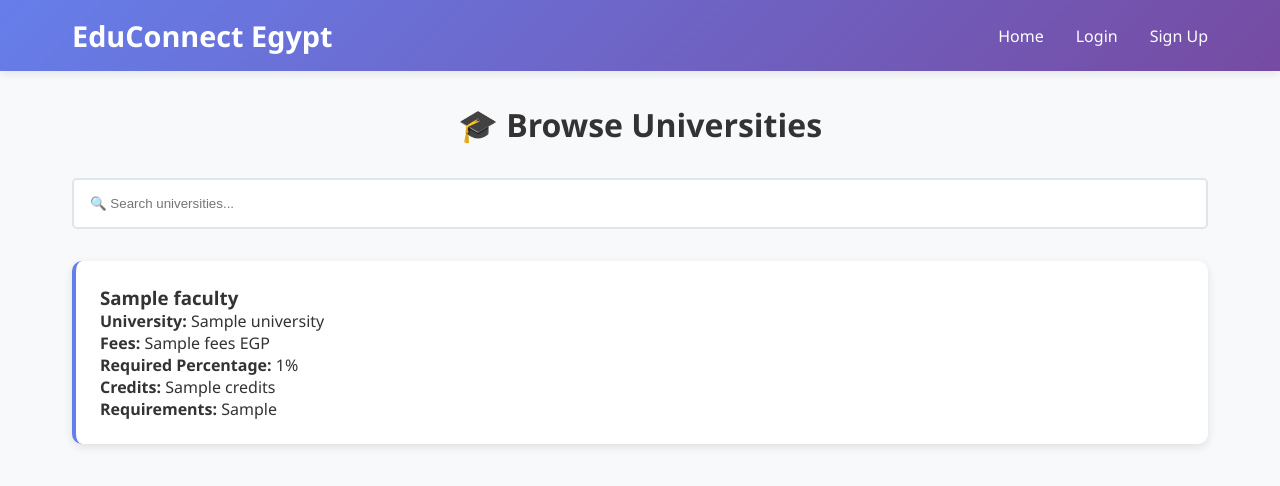
After one commit to Mooor-204/eduConnect-django, a Django app: template templates/universities/list.html in a window 1280 px wide. The commit adds this page. Shown: the top 486 px of the page. Run offline with Django 3.2, Linux system fonts and the light colour scheme; the template is opened without the code that fills it: most values are stand-ins (such as "Sample title", 1, 10 or a date in 2020).

Commit message:
Finish universities system
- Universities page now shows all faculties
- Admins can add/edit universities through dashboard
- Browse Universities button works on homepage

```diff
--- a/templates/homepage/index.html
+++ b/templates/homepage/index.html
@@ -168,7 +168,7 @@
             {% if not user.is_authenticated %}
                 <a href="{% url 'signup' %}" class="cta-button">Get Started Today</a>
             {% else %}
-                <a href="/universities/" class="cta-button">Browse Universities</a>
+                <a href="{% url 'universities_list' %}" class="cta-button">Browse Universities</a>
             {% endif %}
         </div>
     </section>
@@ -176,12 +176,12 @@
     <section class="features">
         <h2 style="text-align: center; margin-bottom: 2rem;">Why Choose EduConnect?</h2>
         <div class="features-grid">
-            <div class="feature-card">
+            <div class="feature-card" onclick="location.href='{% url 'universities_list' %}';" style="cursor: pointer;">
                 <div class="feature-icon">🎓</div>
                 <h3>University Database</h3>
                 <p>Access comprehensive information about Egyptian universities and their faculties.</p>
             </div>
-                <div class="feature-card" onclick="location.href='{% url 'calculation:calculator_home' %}';" style="cursor: pointer;">
+            <div class="feature-card" onclick="location.href='{% url 'calculation:calculator_home' %}';" style="cursor: pointer;">
                 <div class="feature-icon">📊</div>
                 <h3>Eligibility Calculator</h3>
                 <p>Check which faculties you qualify for based on your high school percentage.</p>
--- /dev/null
+++ b/templates/universities/list.html
@@ -0,0 +1,144 @@
+<!DOCTYPE html>
+<html lang="en">
+<head>
+    <meta charset="UTF-8">
+    <meta name="viewport" content="width=device-width, initial-scale=1.0">
+    <title>Universities - EduConnect Egypt</title>
+    <style>
+        * {
+            margin: 0;
+            padding: 0;
+            box-sizing: border-box;
+        }
+        body {
+            font-family: 'Segoe UI', Tahoma, Geneva, Verdana, sans-serif;
+            background-color: #f8f9fa;
+            color: #333;
+        }
+        header {
+            background: linear-gradient(135deg, #667eea 0%, #764ba2 100%);
+            color: white;
+            padding: 1rem 0;
+            box-shadow: 0 2px 10px rgba(0,0,0,0.1);
+        }
+        .navbar {
+            max-width: 1200px;
+            margin: 0 auto;
+            display: flex;
+            justify-content: space-between;
+            align-items: center;
+            padding: 0 2rem;
+        }
+        .logo {
+            font-size: 1.8rem;
+            font-weight: bold;
+        }
+        .nav-links {
+            display: flex;
+            gap: 2rem;
+            list-style: none;
+        }
+        .nav-links a {
+            color: white;
+            text-decoration: none;
+            font-weight: 500;
+            transition: opacity 0.3s;
+        }
+        .nav-links a:hover {
+            opacity: 0.8;
+        }
+        .universities-container {
+            max-width: 1200px;
+            margin: 2rem auto;
+            padding: 0 2rem;
+        }
+        .faculty-card {
+            background: white;
+            padding: 1.5rem;
+            border-radius: 10px;
+            box-shadow: 0 3px 10px rgba(0,0,0,0.1);
+            margin-bottom: 1rem;
+            border-left: 4px solid #667eea;
+        }
+        .search-box {
+            margin-bottom: 2rem;
+            padding: 1rem;
+            width: 100%;
+            border: 2px solid #e1e5e9;
+            border-radius: 5px;
+        }
+        .uni-header {
+            text-align: center;
+            margin-bottom: 2rem;
+            color: #333;
+        }
+        .no-data {
+            text-align: center;
+            padding: 3rem;
+            color: #666;
+        }
+    </style>
+</head>
+<body>
+    <header>
+        <nav class="navbar">
+            <div class="logo">EduConnect Egypt</div>
+            <ul class="nav-links">
+                <li><a href="{% url 'home' %}">Home</a></li>
+                {% if user.is_authenticated %}
+                    <li><a href="#">Welcome, {{ user.username }}!</a></li>
+                    {% if user.is_staff or user.is_superuser %}
+                        <li><a href="{% url 'admin_dashboard' %}">Admin Panel</a></li>
+                    {% endif %}
+                    <li><a href="{% url 'logout' %}">Logout</a></li>
+                {% else %}
+                    <li><a href="{% url 'login' %}">Login</a></li>
+                    <li><a href="{% url 'signup' %}">Sign Up</a></li>
+                {% endif %}
+            </ul>
+        </nav>
+    </header>
+
+    <div class="universities-container">
+        <h1 class="uni-header">🎓 Browse Universities</h1>
+
+        <input type="text" class="search-box" placeholder="🔍 Search universities..." id="searchInput">
+
+        <div id="facultiesList">
+            {% for faculty in faculties %}
+            <div class="faculty-card">
+                <h3>{{ faculty.name }}</h3>
+                <p><strong>University:</strong> {{ faculty.university }}</p>
+                <p><strong>Fees:</strong> {{ faculty.fees }} EGP</p>
+                <p><strong>Required Percentage:</strong> {{ faculty.required_percent }}%</p>
+                <p><strong>Credits:</strong> {{ faculty.credits }}</p>
+                {% if faculty.extra_requirements %}
+                <p><strong>Requirements:</strong> {{ faculty.extra_requirements }}</p>
+                {% endif %}
+            </div>
+            {% empty %}
+            <div class="no-data">
+                <h3>No faculties available yet</h3>
+                <p>Check back later or contact admin to add university data.</p>
+            </div>
+            {% endfor %}
+        </div>
+    </div>
+
+    <script>
+        document.getElementById('searchInput').addEventListener('input', function(e) {
+            const searchTerm = e.target.value.toLowerCase();
+            const cards = document.querySelectorAll('.faculty-card');
+
+            cards.forEach(card => {
+                const text = card.textContent.toLowerCase();
+                if (text.includes(searchTerm)) {
+                    card.style.display = 'block';
+                } else {
+                    card.style.display = 'none';
+                }
+            });
+        });
+    </script>
+</body>
+</html>
--- a/universities/views.py
+++ b/universities/views.py
@@ -1,4 +1,6 @@
 from django.shortcuts import render
+from .models import Faculty
 
 def universities_list(request):
-    return render(request, 'universities/list.html')
+    faculties = Faculty.objects.all()
+    return render(request, 'universities/list.html', {'faculties': faculties})
```
Also changed, not shown: db.sqlite3.
